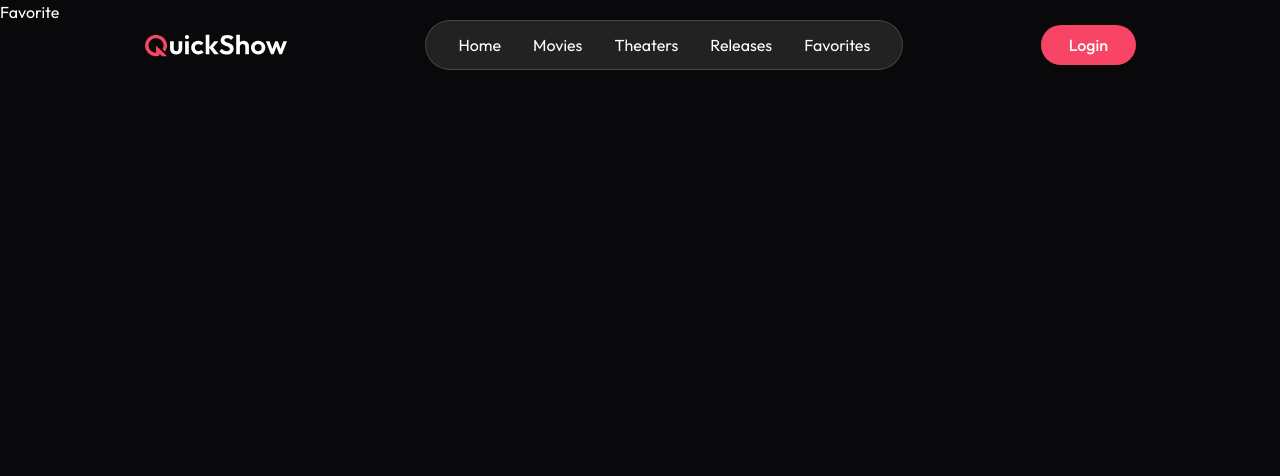
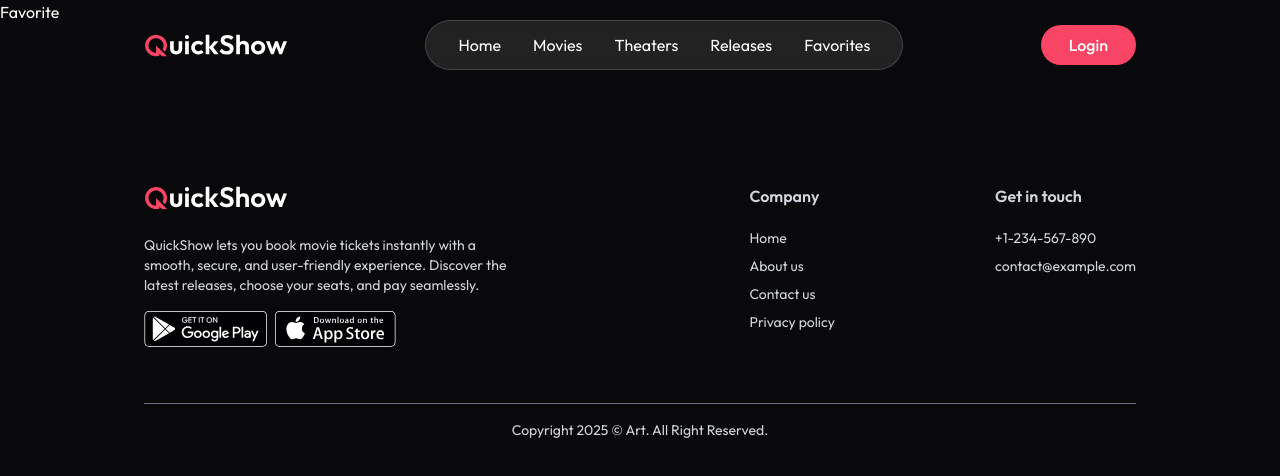
Before and after one commit to A-arti/Movie-Ticket-Booking-App, a React (Vite) app in the folder client/: page /favorite in a window 1280 px wide. Shown: the top 476 px of the page. Built offline with nearby package versions, Linux system fonts and the light colour scheme; no server answers.

Commit message:
Footer is designed

```diff
--- a/client/src/componants/Footer.jsx
+++ b/client/src/componants/Footer.jsx
@@ -1,8 +1,44 @@
 import React from 'react'
+import { assets } from '../assets/assets'
 
 const Footer = () => {
   return (
-    <div></div>
+        <footer className="px-6 md:px-16 lg:px-36 mt-40 w-full text-gray-300">
+            <div className="flex flex-col md:flex-row justify-between w-full gap-10 border-b border-gray-500 pb-14">
+                <div className="md:max-w-96">
+                    <img className="w-36 h-auto" src={assets.logo} alt="logo" />
+                    <p className="mt-6 text-sm">
+                        QuickShow lets you book movie tickets instantly with a smooth, secure, and user-friendly experience. Discover the latest releases, choose your seats, and pay seamlessly.
+                    </p>
+                    <div className="flex items-center gap-2 mt-4">
+                        <img src={assets.googlePlay} alt="google play" className="h-9 w-auto " />
+                        <img src={assets.appStore} alt="app store" className="h-9 w-auto" />
+                    </div>
+                </div>
+                <div className="flex-1 flex items-start md:justify-end gap-20 md:gap-40">
+                    <div>
+                        <h2 className="font-semibold mb-5">Company</h2>
+                        <ul className="text-sm space-y-2">
+                            <li><a href="#">Home</a></li>
+                            <li><a href="#">About us</a></li>
+                            <li><a href="#">Contact us</a></li>
+                            <li><a href="#">Privacy policy</a></li>
+                        </ul>
+                    </div>
+                    <div>
+                        <h2 className="font-semibold mb-5">Get in touch</h2>
+                        <div className="text-sm space-y-2">
+                            <p>+1-234-567-890</p>
+                            <p>contact@example.com</p>
+                        </div>
+                    </div>
+                </div>
+            </div>
+            <p className="pt-4 text-center text-sm pb-5">
+                Copyright {new Date().getFullYear()} © Art. All Right Reserved.
+            </p>
+        </footer>
+
   )
 }
 
```
